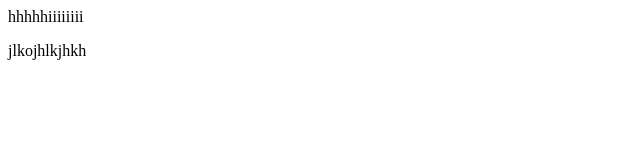
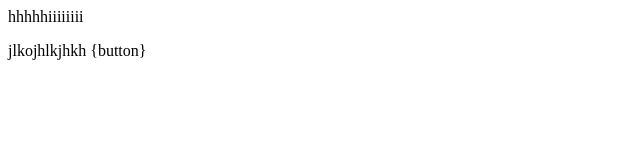
Before and after one commit to bilal-fiaz/localrepo, a plain HTML site: page index.html in a window 1280 px wide. Shown: the full height of the page, 0-640 px from the left. Drawn offline with Linux system fonts and the light colour scheme.

Commit message:
add button

```diff
--- a/index.html
+++ b/index.html
@@ -1,2 +1,2 @@
 <p>hhhhhiiiiiiii</p>
-<p>jlkojhlkjhkh</p>
+<p>jlkojhlkjhkh {button}</p>
```
